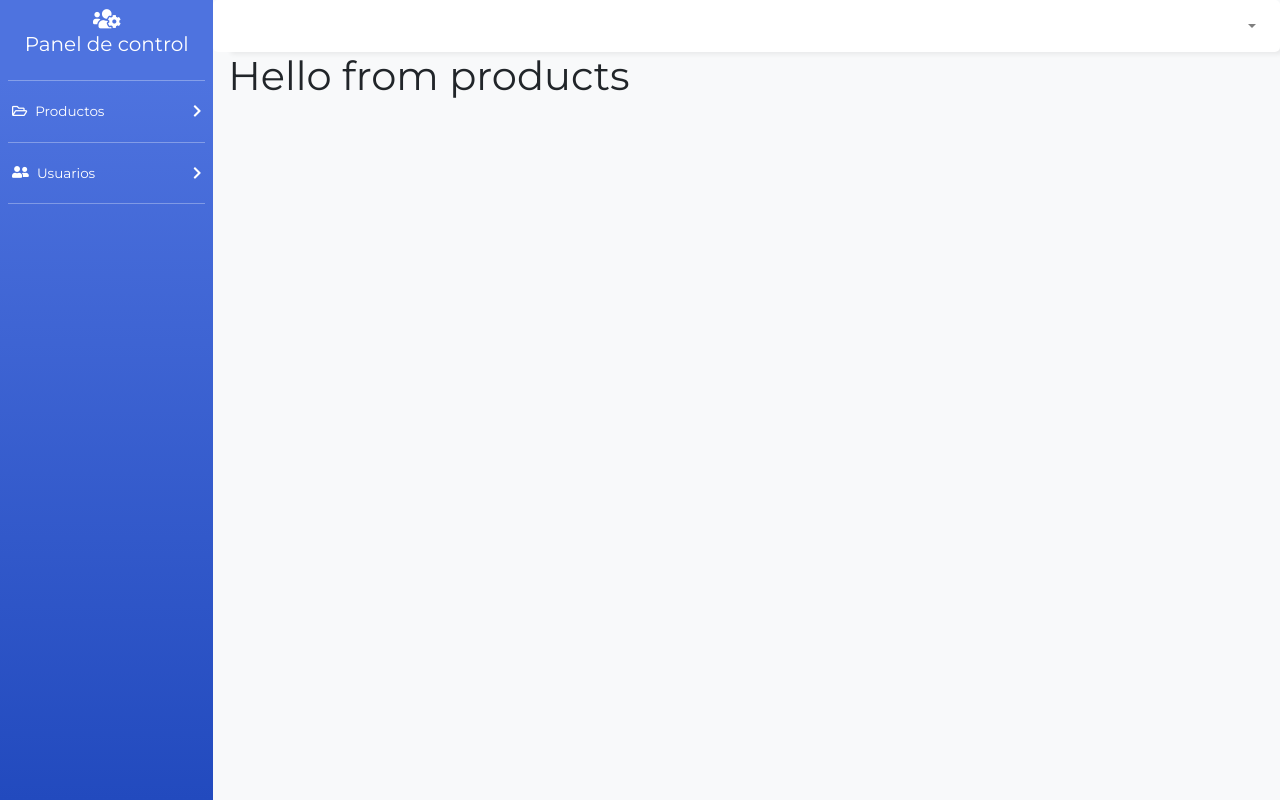
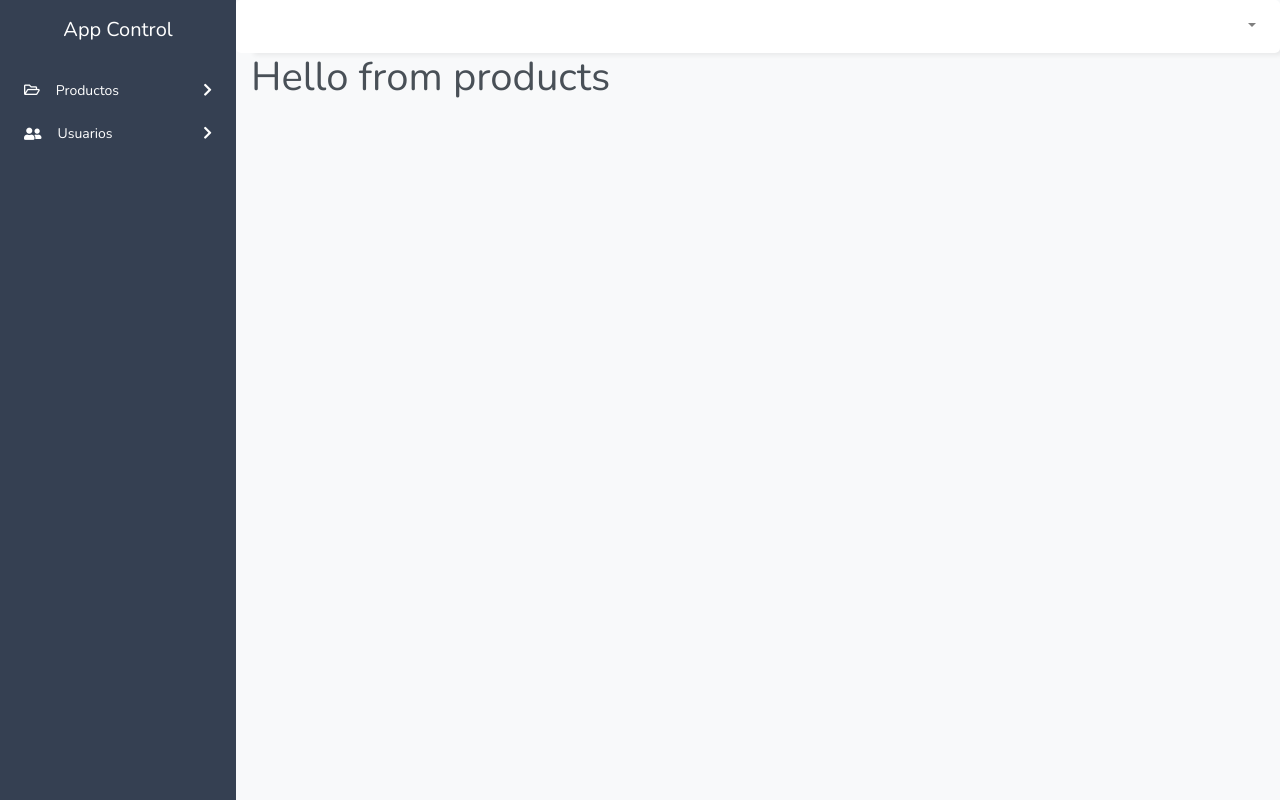
Before and after one commit to correafederico25/stock-system-frontend, a React (Create React App) app: page /dashboard in a window 1280 px wide. Built offline with nearby package versions, Linux system fonts and the light colour scheme; no server answers; sample sign-in values are in the browser's storage.

Commit message:
Arreglo en front generales

```diff
--- a/public/index.html
+++ b/public/index.html
@@ -11,7 +11,7 @@
     />
     <!-- Font Awesome -->
     <link rel="stylesheet" href="https://use.fontawesome.com/releases/v5.8.2/css/all.css">
-    <link href='https://fonts.googleapis.com/css?family=Montserrat' rel='stylesheet' type='text/css'>
+    <link href="https://fonts.googleapis.com/css2?family=Nunito&display=swap" rel="stylesheet">
     <link rel="stylesheet" href="https://stackpath.bootstrapcdn.com/bootstrap/4.5.0/css/bootstrap.min.css" integrity="sha384-9aIt2nRpC12Uk9gS9baDl411NQApFmC26EwAOH8WgZl5MYYxFfc+NcPb1dKGj7Sk" crossorigin="anonymous">
     <link rel="apple-touch-icon" href="%PUBLIC_URL%/logo192.png" />
     <!--
--- a/src/App.css
+++ b/src/App.css
@@ -1,6 +1,11 @@
 body {
-  font-size: 13.5px;
-  font-family: 'Montserrat', sans-serif;
+    margin: 0;
+    font-family: "Nunito", "Segoe UI", "Helvetica Neue", Arial, sans-serif;
+    font-size: 0.875rem;
+    font-weight: 400;
+    line-height: 1.5;
+    color: #495057;
+    text-align: left;
 }
 
 :root {
@@ -19,8 +24,29 @@ a {
   height: 100vh !important;
 }
 
-.bg-gradient {
-  background-image: linear-gradient(180deg,#4e73df 10%,#224abe 100%);
+.bg-sidebar {
+  background: #354052;
+}
+
+.sidebar-link {
+  padding: 0.7rem 1.5rem;
+}
+
+.sidebar-size {
+    min-width: 236px;
+    max-width: 236px;
+    transition: margin-left 0.35s ease-in-out, left 0.35s ease-in-out;
+    border-right: 0;
+}
+
+.header-sidebar {
+  font-weight: 600;
+  font-size: 1.15rem;
+  padding: 1.15rem 1.5rem;
+  color: #f8f9fa;
+  display: block;
+  width: 100%;
+
 }
 
 .siderbar {
@@ -160,6 +186,12 @@ background-image: linear-gradient(180deg,#4e73df 10%,#224abe 100%);
 }
 
 
+@media (max-width: 768px) {
+
+  .hidden-sidebar{
+   margin-left: -236px !important;
+  }
+}
 
 
 @-webkit-keyframes load4 {
--- a/src/Components/Sidebar.js
+++ b/src/Components/Sidebar.js
@@ -26,15 +26,13 @@ const Sidebar = () => {
 
     return (
         <>
-            <nav className="navbar-nav full-height align-items-center p-2 text-center">
-                <div>
-                    <i class="fas fa-users-cog text-white icon-md"></i>
-                    <h5 className="sidebar text-white">Panel de control</h5>
+            <nav className="navbar-nav full-height align-items-center text-center">
+                <div className="header-sidebar">
+                    <h5 className="sidebar text-white">App Control</h5>
                 </div>
-                <hr className="sidebar-divider"></hr>
-                <div className="d-flex justify-content-between align-items-center w-100 cursor-pointer p-1" onClick={showSubmenu} >
+                <div className="d-flex justify-content-between align-items-center w-100 cursor-pointer sidebar-link" onClick={showSubmenu} >
                     <div className="d-flex align-items-center">
-                        <i class="far fa-folder-open icon-color text-white pr-2"></i>
+                        <i class="far fa-folder-open icon-color text-white pr-3"></i>
                         <a className="text-white pr-2">Productos</a>
                     </div>
                     <div>
@@ -42,7 +40,7 @@ const Sidebar = () => {
                     </div>
                 </div>
                 <div className={showOptions ? showDetail : hidden}>
-                    <div className="d-flex align-items-center  sidebar-font-color">
+                    <div className="d-flex align-items-center sidebar-font-color">
                         <i class="far fa-edit icon-xs"></i>
                         <Link className="m-2 d-block b-bottom cursor-pointer" to="/dashboard/products">Detalle de productos</Link>
                     </div>
@@ -59,10 +57,9 @@ const Sidebar = () => {
                         <Link className="m-2 d-block b-bottom cursor-pointer" to="/dashboard/delete-product">Borrar productos</Link>
                     </div>
                 </div>
-                <hr className="sidebar-divider"></hr>
-                <div className="d-flex justify-content-between align-items-center w-100 cursor-pointer p-1" onClick={showUserSubmenu}>
+                <div className="d-flex justify-content-between align-items-center w-100 cursor-pointer sidebar-link" onClick={showUserSubmenu}>
                     <div className="d-flex align-items-center">
-                        <i class="fas fa-user-friends text-white pr-2"></i>
+                        <i class="fas fa-user-friends text-white pr-3"></i>
                         <a className="text-white pr-2">Usuarios</a>
                     </div>
                     <div>
@@ -79,7 +76,6 @@ const Sidebar = () => {
                         <Link className="m-2 d-block b-bottom cursor-pointer" to="/dashboard/add-users">Agregar usuarios</Link>
                     </div>
                 </div>
-                <hr className="sidebar-divider"></hr>
             </nav>
         </>
     )
--- a/src/Pages/Dashboard/Dashboard.js
+++ b/src/Pages/Dashboard/Dashboard.js
@@ -73,12 +73,17 @@ const Dashboard = (props) => {
   return (
     <React.Fragment>
       <Router>
-        <div className="container-fluid">
-          <div className="row">
-            <div className="d-none d-md-block col-md-3 col-lg-2 p-0 bg-gradient">
+        <div className="container-fluid p-0">
+          <div className="d-flex">
+
+
+            <div className="p-0 bg-sidebar sidebar-size hidden-sidebar">
             <Sidebar></Sidebar>
             </div>
-            <div className="col-12 col-md-9 col-lg-10 p-0 bg-light">
+
+
+
+            <div className="w-100 p-0 bg-light">
 
             <Navbar userInfo={userInformation} logOut={logOut}></Navbar>
 
--- a/src/Pages/Users/Users.js
+++ b/src/Pages/Users/Users.js
@@ -1,9 +1,8 @@
-import React, { useState, useEffect } from 'react';
+import React from 'react';
 import { BrowserRouter as Router, Switch, Route, Link, Redirect } from "react-router-dom";
 
 
-function Users(props) {
-
+const Users = (props) => {
 
 const allUsers = Array.isArray(props.user) && props.user.map((item, i) => {
 
```
